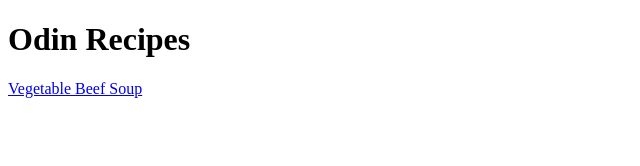
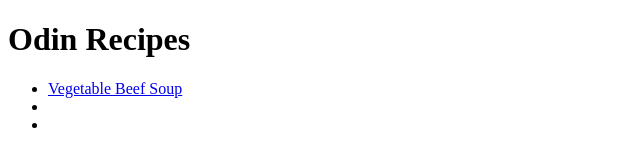
Before and after one commit to micahcarter97/odin-recipes, a plain HTML site: page index.html in a window 1280 px wide. Shown: the whole page, without its empty margins (0-640 px from the left). Drawn offline with Linux system fonts and the light colour scheme.

Commit message:
index.html

```diff
--- a/index.html
+++ b/index.html
@@ -8,6 +8,10 @@
 
     <body>
         <h1>Odin Recipes</h1>
-        <a href="recipes/vegetablebeefsoup.html">Vegetable Beef Soup</a>
+        <ul>
+        <li><a href="recipes/vegetablebeefsoup.html">Vegetable Beef Soup</a></li>
+        <li></li>
+        <li></li>
+        </ul>
     </body>
 </html>
```
